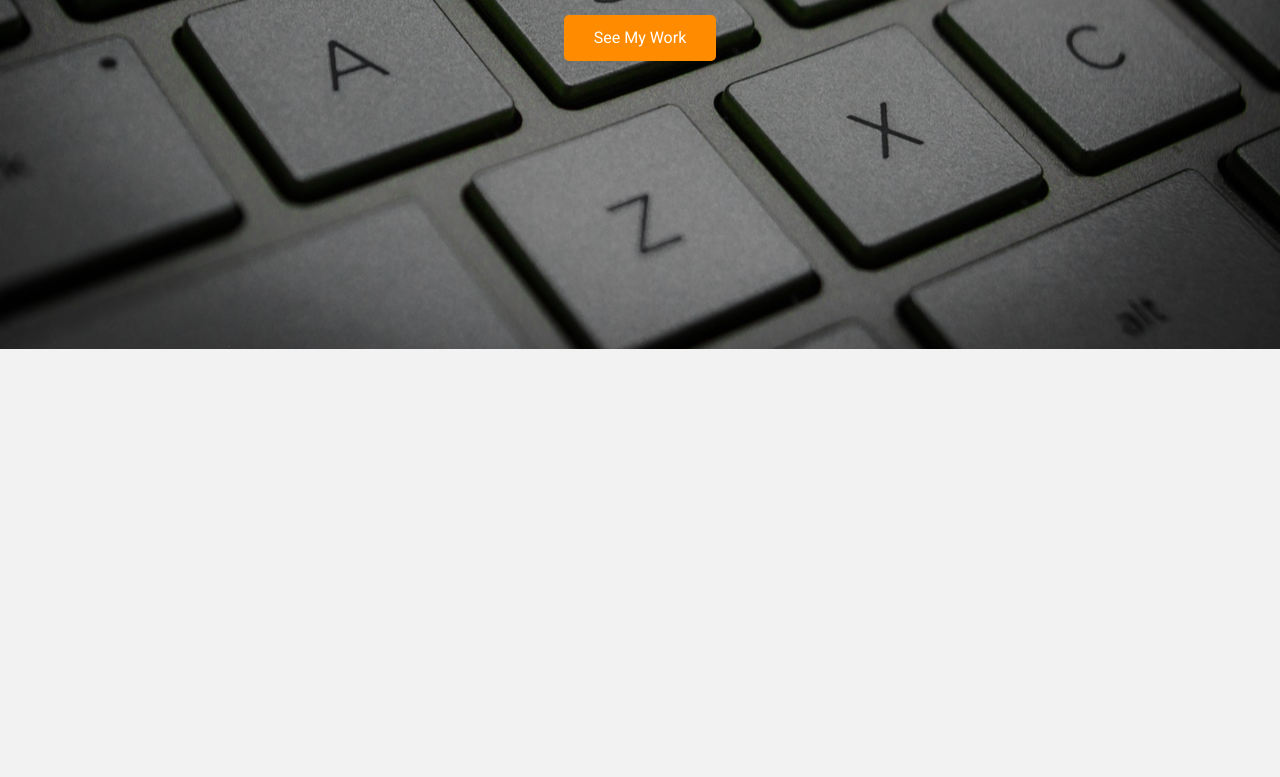
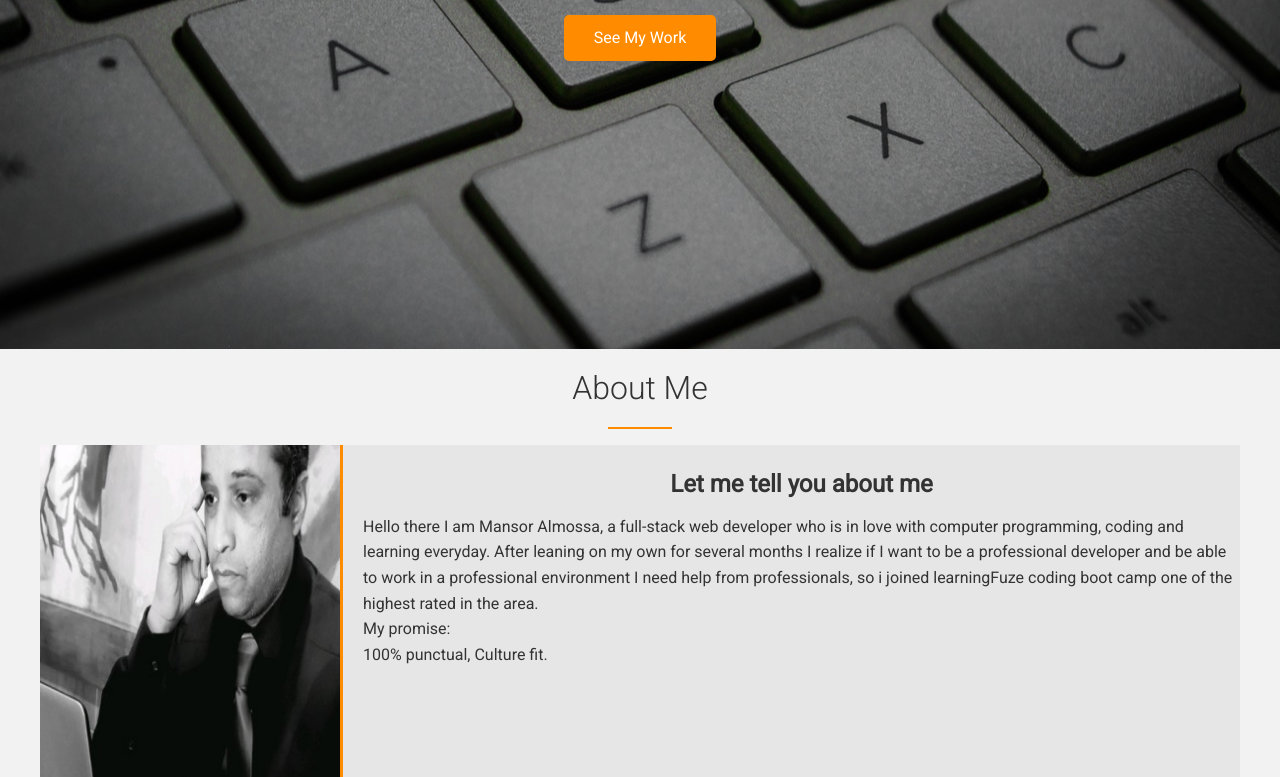
Before and after one commit to malmossa/mansor.io, a plain HTML site: page index.html in a window 1280 px wide. Shown: the part 451-1228 px from the top of the page. Before the commit the page ends 800 px from the top, so only its background shows below. Drawn offline with Linux system fonts and the light colour scheme.

Commit message:
Completed

```diff
--- a/css/style.css
+++ b/css/style.css
@@ -43,6 +43,12 @@ img {
   width: 100%;
 }
 
+/* Container */
+.container {
+  margin: 0 auto;
+  max-width: 1200px;
+}
+
 /* Button */
 .btn {
   cursor: pointer;
@@ -53,6 +59,28 @@ img {
   border: none;
   border-radius: 5px;
   transition: 0.7s;
+}
+
+/* Section Title */
+.section-title {
+  text-align: center;
+  margin: 20px;
+  font-size: 2rem;
+}
+
+/* Bottom Line */
+.bottom-line {
+  height: 2px;
+  width: 4rem;
+  background: var(--primary);
+  display: block;
+  margin: 0 auto 1rem auto;
+}
+
+/* Paragraph Styling */
+.lead {
+  font-size: 1rem;
+  margin-bottom: 2rem;
 }
 
 .btn:hover {
@@ -155,3 +183,25 @@ img {
 .hero * {
   z-index: 10;
 }
+
+/* === ABOUT SECTION === */
+.about-info {
+  display: flex;
+  background-color: #e6e6e6;
+}
+
+.bio-img {
+  max-width: 300px;
+}
+
+.bio-info {
+  text-align: left;
+  padding-left: 20px;
+  border-left: 3px solid var(--primary);
+}
+
+.bio-info h4 {
+  margin-top: 20px;
+  text-align: center;
+  font-size: 1.5rem;
+}
--- a/index.html
+++ b/index.html
@@ -36,5 +36,30 @@
         <a href="#portfolio" class="btn">See My Work</a>
       </div>
     </header>
+    <main>
+      <section id="about">
+        <div class="container">
+          <h2 class="section-title">About Me</h2>
+          <div class="bottom-line"></div>
+          <div class="about-info">
+            <img src="/img/mansor.jpg" alt="Mansor Pic" class="bio-img" />
+            <div class="bio-info">
+              <h4>Let me tell you about me</h4>
+              <p class="lead">
+                Hello there I am Mansor Almossa, a full-stack web developer who
+                is in love with computer programming, coding and learning
+                everyday. After leaning on my own for several months I realize
+                if I want to be a professional developer and be able to work in
+                a professional environment I need help from professionals, so i
+                joined learningFuze coding boot camp one of the highest rated in
+                the area.<br />
+                My promise:<br />
+                100% punctual, Culture fit.
+              </p>
+            </div>
+          </div>
+        </div>
+      </section>
+    </main>
   </body>
 </html>
```
Also changed, not shown: img/mansor-1.jpg (added), img/mansor.jpg (added).
